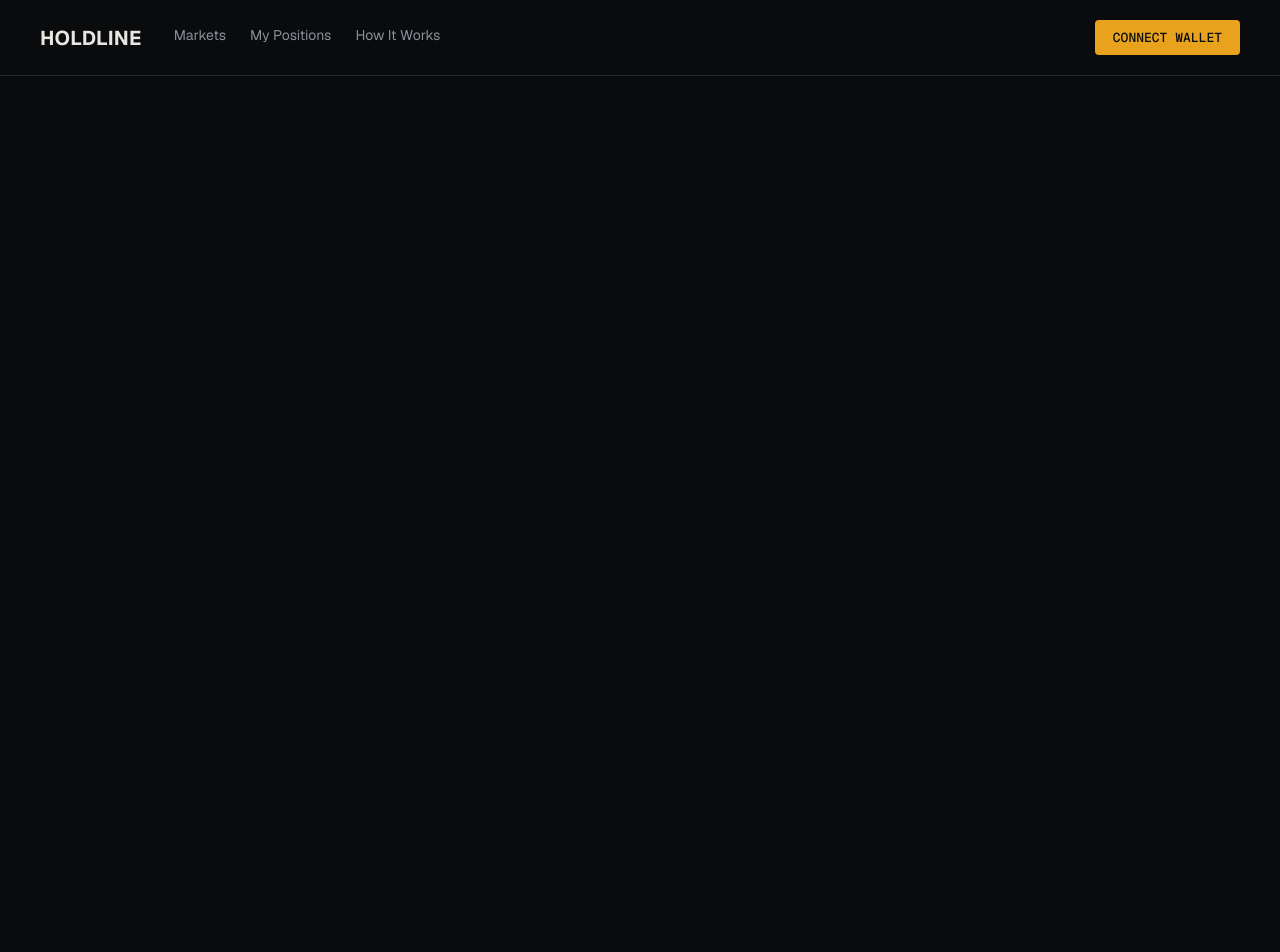
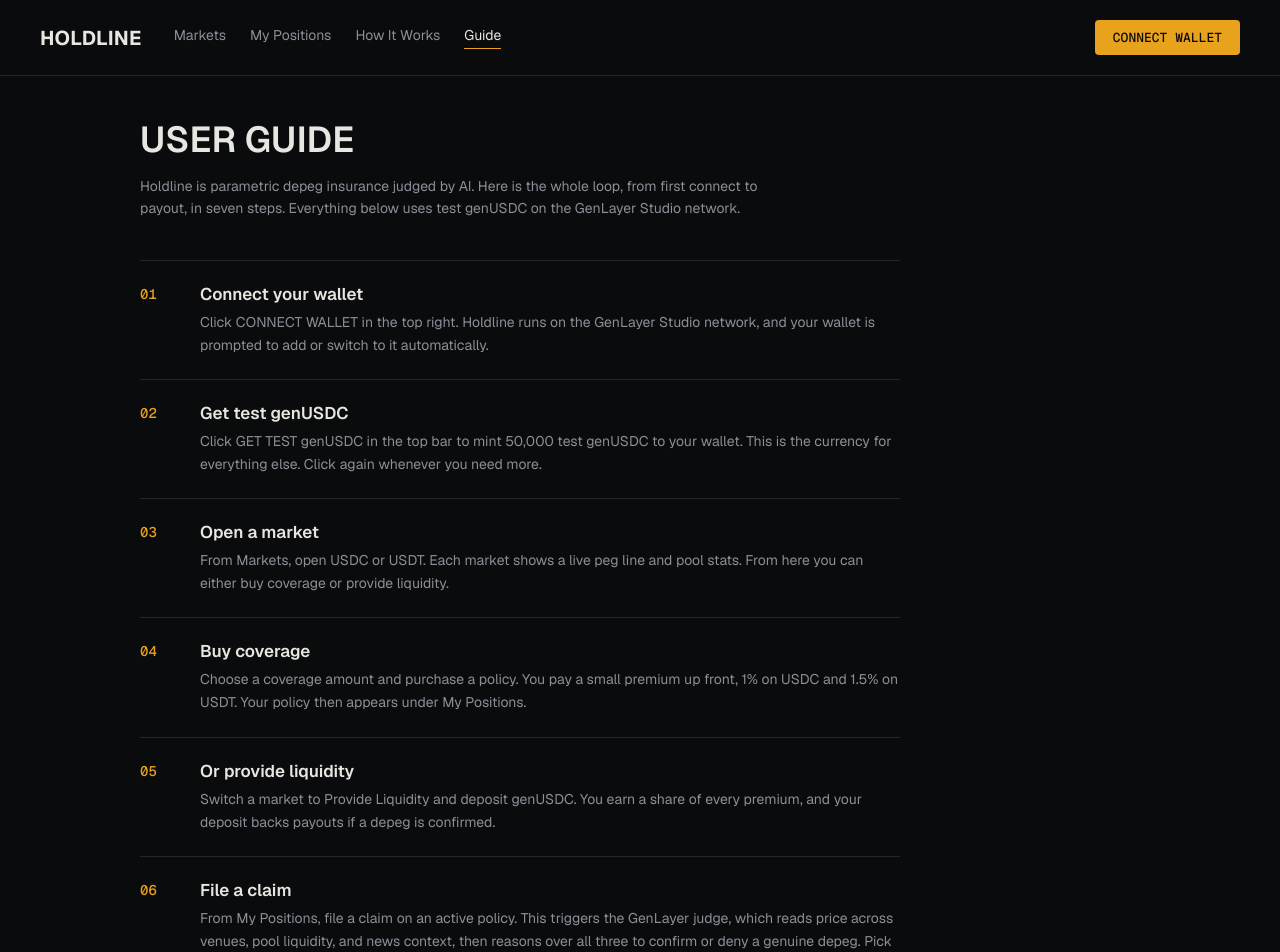
Before and after one commit to DaveDave-infosec/HoldLine, a React (Vite) app in the folder frontend/: page /guide in a window 1280 px wide. Shown: the top 952 px of the page. Before the commit the page ends 800 px from the top, so only its background shows below. Built offline with nearby package versions, Linux system fonts and the light colour scheme; no server answers; what genlayer-js would draw is missing.

Commit message:
add user guide page and nav link

```diff
--- a/frontend/src/App.tsx
+++ b/frontend/src/App.tsx
@@ -10,6 +10,7 @@
 import MyPositions from "./pages/MyPositions";
 import Admin from "./pages/Admin";
 import HowItWorks from "./pages/HowItWorks";
+import Guide from "./pages/Guide";
 
 function short(addr: string): string {
   return addr ? addr.slice(0, 6) + "..." + addr.slice(-4) : "";
@@ -99,6 +100,7 @@
           {link("/", "Markets")}
           {link("/positions", "My Positions")}
           {link("/how-it-works", "How It Works")}
+          {link("/guide", "Guide")}
           {isOwner && link("/admin", "Admin")}
         </nav>
       </div>
@@ -162,6 +164,7 @@
           <Route path="/positions" element={<MyPositions />} />
           <Route path="/admin" element={<Admin />} />
           <Route path="/how-it-works" element={<HowItWorks />} />
+          <Route path="/guide" element={<Guide />} />
         </Routes>
       </main>
     </div>
--- /dev/null
+++ b/frontend/src/pages/Guide.tsx
@@ -0,0 +1,69 @@
+const STEPS: { n: string; title: string; body: string }[] = [
+  {
+    n: "01",
+    title: "Connect your wallet",
+    body:
+      "Click CONNECT WALLET in the top right. Holdline runs on the GenLayer Studio network, and your wallet is prompted to add or switch to it automatically.",
+  },
+  {
+    n: "02",
+    title: "Get test genUSDC",
+    body:
+      "Click GET TEST genUSDC in the top bar to mint 50,000 test genUSDC to your wallet. This is the currency for everything else. Click again whenever you need more.",
+  },
+  {
+    n: "03",
+    title: "Open a market",
+    body:
+      "From Markets, open USDC or USDT. Each market shows a live peg line and pool stats. From here you can either buy coverage or provide liquidity.",
+  },
+  {
+    n: "04",
+    title: "Buy coverage",
+    body:
+      "Choose a coverage amount and purchase a policy. You pay a small premium up front, 1% on USDC and 1.5% on USDT. Your policy then appears under My Positions.",
+  },
+  {
+    n: "05",
+    title: "Or provide liquidity",
+    body:
+      "Switch a market to Provide Liquidity and deposit genUSDC. You earn a share of every premium, and your deposit backs payouts if a depeg is confirmed.",
+  },
+  {
+    n: "06",
+    title: "File a claim",
+    body:
+      "From My Positions, file a claim on an active policy. This triggers the GenLayer judge, which reads price across venues, pool liquidity, and news context, then reasons over all three to confirm or deny a genuine depeg. Pick a demo scenario to see how it responds to a severe depeg versus a harmless wick.",
+  },
+  {
+    n: "07",
+    title: "Settle and get paid",
+    body:
+      "If the judge confirms a depeg, open the verdict and click SETTLE CLAIM. The pool reads the verdict straight from the judge on-chain and pays your policy, scaled by severity. No owner approval, no middleman.",
+  },
+];
+
+export default function Guide() {
+  return (
+    <div style={{ maxWidth: 760 }}>
+      <h1 style={{ fontFamily: "var(--font-display)", fontSize: 36, fontWeight: 600, marginBottom: 12 }}>USER GUIDE</h1>
+      <p style={{ fontFamily: "var(--font-body)", fontSize: 14, color: "var(--text-muted)", marginBottom: 40, lineHeight: 1.6, maxWidth: 620 }}>
+        Holdline is parametric depeg insurance judged by AI. Here is the whole loop, from first connect to payout, in seven steps. Everything below uses test genUSDC on the GenLayer Studio network.
+      </p>
+      <div style={{ borderTop: "1px solid var(--gridline)" }}>
+        {STEPS.map((s) => (
+          <div key={s.n} style={{ display: "flex", gap: 20, padding: "22px 0", borderBottom: "1px solid var(--gridline)" }}>
+            <div style={{ flex: "0 0 40px", fontFamily: "var(--font-mono)", fontSize: 14, color: "var(--accent)", fontWeight: 500, paddingTop: 2 }}>{s.n}</div>
+            <div>
+              <div style={{ fontFamily: "var(--font-display)", fontSize: 17, fontWeight: 600, marginBottom: 6 }}>{s.title}</div>
+              <div style={{ fontFamily: "var(--font-body)", fontSize: 14, color: "var(--text-muted)", lineHeight: 1.65 }}>{s.body}</div>
+            </div>
+          </div>
+        ))}
+      </div>
+      <div style={{ fontFamily: "var(--font-mono)", fontSize: 12, color: "var(--text-muted)", marginTop: 28, lineHeight: 1.7 }}>
+        DEMO NOTE: the price and news feed is a deterministic test harness, so the Stable, Mild, Severe, and Flash Wick scenarios let you trigger any judge outcome on demand. Amounts are whole genUSDC. Two markets are live, USDC and USDT.
+      </div>
+    </div>
+  );
+}
```
